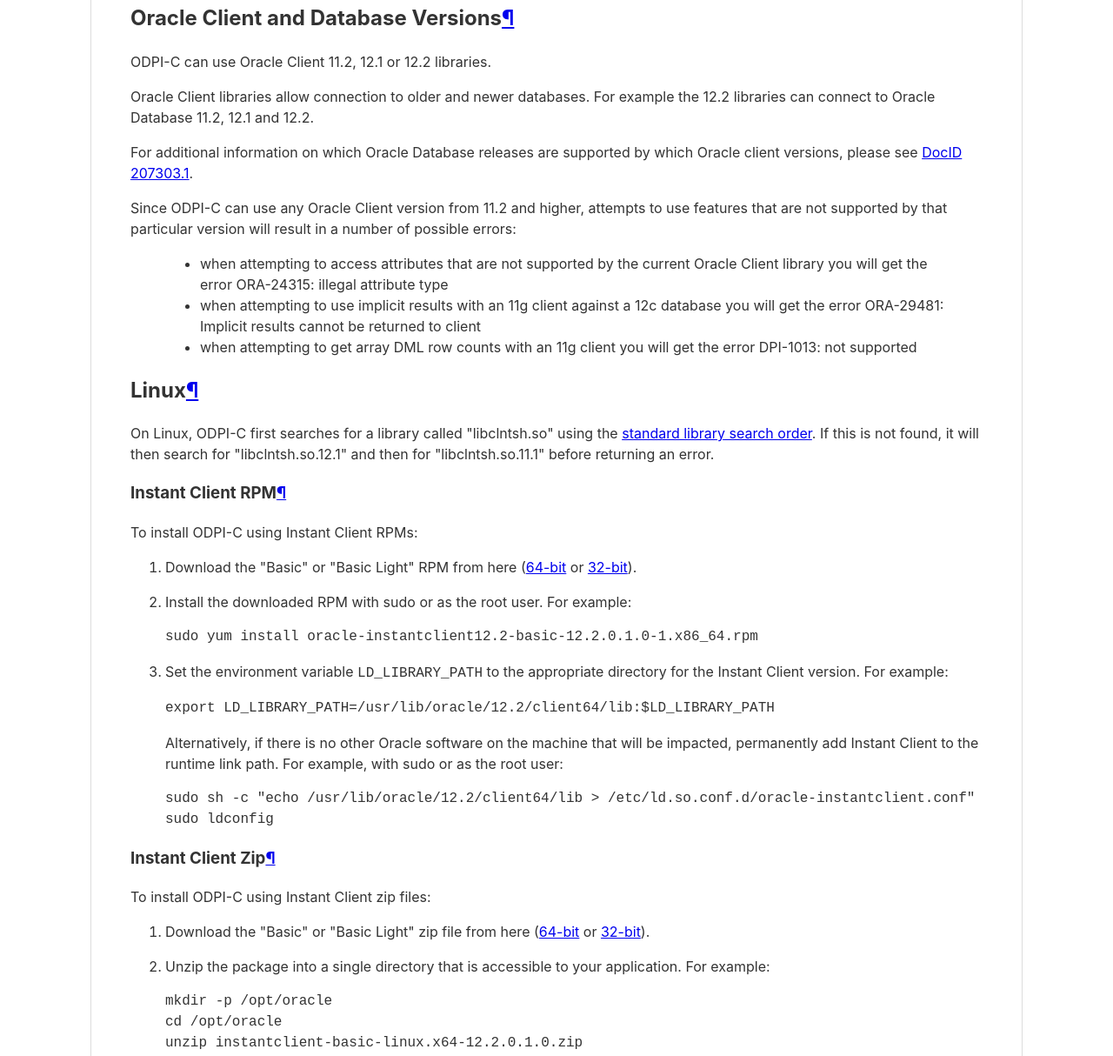
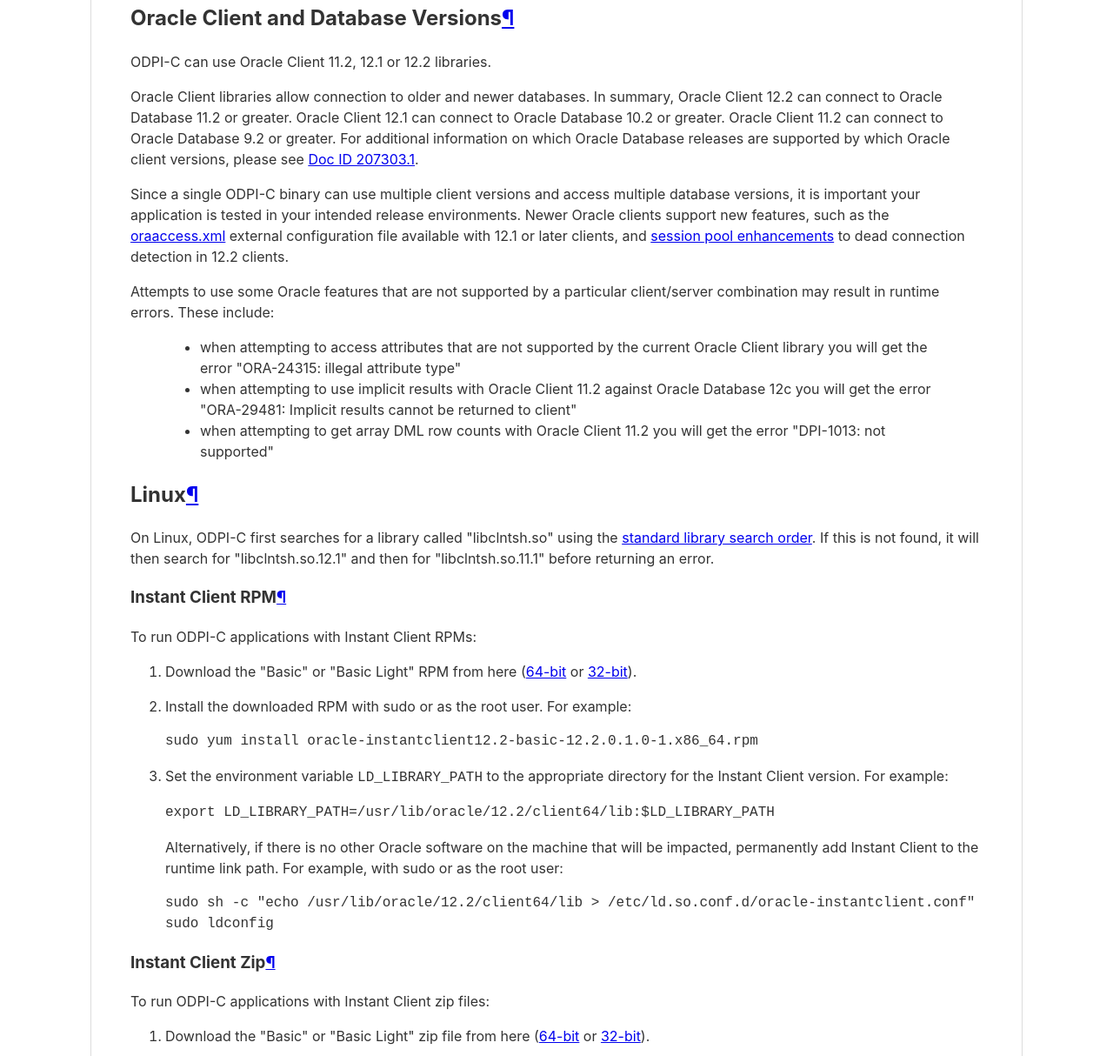
Before and after one commit to oracle/odpi, a plain HTML site: page doc/installation.html in a window 1280 px wide. Shown: the part 578-1792 px from the top of the page at 87% size. Drawn offline with Linux system fonts and the light colour scheme.

Commit message:
Improve wording and formatting and include additional information.

```diff
--- a/doc/installation.html
+++ b/doc/installation.html
@@ -41,7 +41,7 @@ installation.</p>
 <p>ODPI-C uses the shared library loading mechanism available on each supported
 platform to load the Oracle Client library at runtime. This allows code using
 ODPI-C to be built only once, and then run using Oracle Client 11.2, 12.1 or
-12.2 libraries.  If an Oracle client cannot be found at runtime, the error
+12.2 libraries.  If an Oracle Client cannot be found at runtime, the error
 &quot;DPI-1047: Oracle Client library cannot be loaded&quot; is raised. The following
 sections explain how to ensure the Oracle Client is installed and configured
 correctly on the various platforms so that ODPI-C is able to find it.</p>
@@ -50,23 +50,32 @@ correctly on the various platforms so that ODPI-C is able to find it.</p>
 <h2>Oracle Client and Database Versions<a class="headerlink" href="#oracle-client-and-database-versions" title="Permalink to this headline">¶</a></h2>
 <p>ODPI-C can use Oracle Client 11.2, 12.1 or 12.2 libraries.</p>
 <p>Oracle Client libraries allow connection to older and newer databases.
-For example the 12.2 libraries can connect to Oracle Database 11.2,
-12.1 and 12.2.</p>
-<p>For additional information on which Oracle Database releases are supported
-by which Oracle client versions, please see <a class="reference external" href="https://support.oracle.com/epmos/faces/DocumentDisplay?id=207303.1">DocID 207303.1</a>.</p>
-<p>Since ODPI-C can use any Oracle Client version from 11.2 and higher, attempts
-to use features that are not supported by that particular version will result
-in a number of possible errors:</p>
+In summary, Oracle Client 12.2 can connect to Oracle Database 11.2 or
+greater. Oracle Client 12.1 can connect to Oracle Database 10.2 or
+greater. Oracle Client 11.2 can connect to Oracle Database 9.2 or
+greater.  For additional information on which Oracle Database releases
+are supported by which Oracle client versions, please see <a class="reference external" href="https://support.oracle.com/epmos/faces/DocumentDisplay?id=207303.1">Doc ID
+207303.1</a>.</p>
+<p>Since a single ODPI-C binary can use multiple client versions and
+access multiple database versions, it is important your application is
+tested in your intended release environments.  Newer Oracle clients
+support new features, such as the <a class="reference external" href="https://docs.oracle.com/database/122/LNOCI/more-oci-advanced-topics.htm#LNOCI73052">oraaccess.xml</a>
+external configuration file available with 12.1 or later clients, and
+<a class="reference external" href="http://docs.oracle.com/database/122/LNOCI/release-changes.htm#LNOCI005">session pool enhancements</a>
+to dead connection detection in 12.2 clients.</p>
+<p>Attempts to use some Oracle features that are not supported by a
+particular client/server combination may result in runtime errors.
+These include:</p>
 <blockquote>
 <div><ul class="simple">
 <li>when attempting to access attributes that are not supported by the
-current Oracle Client library you will get the error ORA-24315: illegal
-attribute type</li>
-<li>when attempting to use implicit results with an 11g client against a 12c
-database you will get the error ORA-29481: Implicit results cannot be
-returned to client</li>
-<li>when attempting to get array DML row counts with an 11g client you will
-get the error DPI-1013: not supported</li>
+current Oracle Client library you will get the error &quot;ORA-24315: illegal
+attribute type&quot;</li>
+<li>when attempting to use implicit results with Oracle Client 11.2
+against Oracle Database 12c you will get the error &quot;ORA-29481:
+Implicit results cannot be returned to client&quot;</li>
+<li>when attempting to get array DML row counts with Oracle Client
+11.2 you will get the error &quot;DPI-1013: not supported&quot;</li>
 </ul>
 </div></blockquote>
 </div>
@@ -78,7 +87,7 @@ it will then search for &quot;libclntsh.so.12.1&quot; and then for &quot;libclnt
 before returning an error.</p>
 <div class="section" id="instant-client-rpm">
 <h3>Instant Client RPM<a class="headerlink" href="#instant-client-rpm" title="Permalink to this headline">¶</a></h3>
-<p>To install ODPI-C using Instant Client RPMs:</p>
+<p>To run ODPI-C applications with Instant Client RPMs:</p>
 <ol class="arabic">
 <li><p class="first">Download the &quot;Basic&quot; or &quot;Basic Light&quot; RPM from here (<a class="reference external" href="http://www.oracle.com/technetwork/topics/linuxx86-64soft-092277.html">64-bit</a>
 or <a class="reference external" href="http://www.oracle.com/technetwork/topics/linuxsoft-082809.html">32-bit</a>).</p>
@@ -105,7 +114,7 @@ example, with sudo or as the root user:</p>
 </div>
 <div class="section" id="instant-client-zip">
 <h3>Instant Client Zip<a class="headerlink" href="#instant-client-zip" title="Permalink to this headline">¶</a></h3>
-<p>To install ODPI-C using Instant Client zip files:</p>
+<p>To run ODPI-C applications with Instant Client zip files:</p>
 <ol class="arabic">
 <li><p class="first">Download the &quot;Basic&quot; or &quot;Basic Light&quot; zip file from here (<a class="reference external" href="http://www.oracle.com/technetwork/topics/linuxx86-64soft-092277.html">64-bit</a>
 or <a class="reference external" href="http://www.oracle.com/technetwork/topics/linuxsoft-082809.html">32-bit</a>).</p>
@@ -141,7 +150,7 @@ example, with sudo or as the root user:</p>
 </div>
 <div class="section" id="local-database">
 <h3>Local Database<a class="headerlink" href="#local-database" title="Permalink to this headline">¶</a></h3>
-<p>To install ODPI-C using a local Oracle Database installation:</p>
+<p>To run ODPI-C applications with a local Oracle Database installation:</p>
 <ol class="arabic">
 <li><p class="first">Set required Oracle environment variables by running the Oracle environment
 script. For example:</p>
@@ -177,7 +186,7 @@ redistributable.</p>
 </div></blockquote>
 <div class="section" id="id2">
 <h3>Instant Client Zip<a class="headerlink" href="#id2" title="Permalink to this headline">¶</a></h3>
-<p>To install ODPI-C using Instant Client zip files:</p>
+<p>To run ODPI-C applications with Instant Client zip files:</p>
 <ol class="arabic simple">
 <li>Download the &quot;Basic&quot; or &quot;Basic Light&quot; zip file from here (<a class="reference external" href="http://www.oracle.com/technetwork/topics/winx64soft-089540.html">64-bit</a> or
 <a class="reference external" href="http://www.oracle.com/technetwork/topics/winsoft-085727.html">32-bit</a>).</li>
@@ -191,7 +200,7 @@ Environment Variables -&gt; System Variables -&gt; PATH.</li>
 </div>
 <div class="section" id="id3">
 <h3>Local Database<a class="headerlink" href="#id3" title="Permalink to this headline">¶</a></h3>
-<p>To install ODPI-C using a local Oracle Database installation:</p>
+<p>To run ODPI-C applications with a local Oracle Database installation:</p>
 <ol class="arabic simple">
 <li>Set the environment variable <code class="docutils literal"><span class="pre">PATH</span></code> to include the path that contains
 OCI.dll, if it is not already set. For example, on Windows 7, update
@@ -208,7 +217,7 @@ this is not found, it will then search for &quot;libclntsh.dylib.12.1&quot; and
 &quot;libclntsh.dylib.11.1&quot; before returning an error.</p>
 <div class="section" id="id4">
 <h3>Instant Client Zip<a class="headerlink" href="#id4" title="Permalink to this headline">¶</a></h3>
-<p>To install ODPI-C using Instant Client zip files:</p>
+<p>To run ODPI-C applications with Instant Client zip files:</p>
 <p>1. Download the &quot;Basic&quot; or &quot;Basic Light&quot; zip file from <a class="reference external" href="http://www.oracle.com/technetwork/topics/intel-macsoft-096467.html">here</a>.</p>
 <ol class="arabic" start="2">
 <li><p class="first">Unzip the package into a single directory that is accessible to your
@@ -242,7 +251,7 @@ ln -s /opt/oracle/instantclient_12_1/libclntsh.dylib.12.1
 </div>
 <div class="section" id="other-platforms">
 <h2>Other Platforms<a class="headerlink" href="#other-platforms" title="Permalink to this headline">¶</a></h2>
-<p>To install ODPI-C on other platforms (such as Solaris and AIX), follow the same
+<p>To run ODPI-C applications on other platforms (such as Solaris and AIX), follow the same
 general directions as for Linux Instant Client zip files or Local Database.</p>
 </div>
 </div>
```
